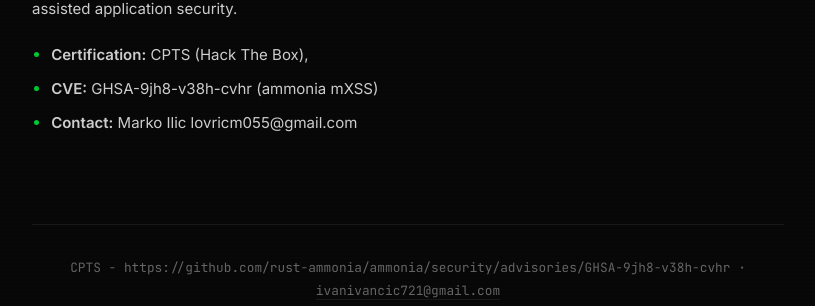
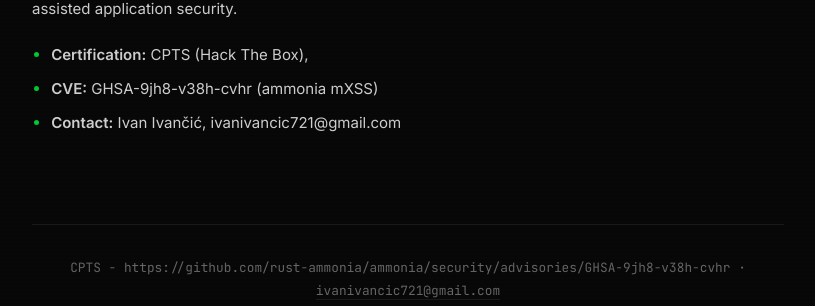
Before and after one commit to Ivan09999/Ivan09999.github.io, a Jekyll site: the page built from index.md, in a window 1280 px wide. Shown: the part 597-903 px from the top of the page, without its empty margins (232-1047 px from the left). Built offline with Jekyll 4.4.1, drawn with Linux system fonts in a browser that asks for light colours.

Commit message:
Update contact information in index.md

```diff
--- a/index.md
+++ b/index.md
@@ -18,4 +18,4 @@ Application Security Researcher focused on vulnerability research, offensive sec
 
 - **Certification:** CPTS (Hack The Box),
 - **CVE:** GHSA-9jh8-v38h-cvhr (ammonia mXSS)
-- **Contact:** Marko Ilic lovricm055@gmail.com
+- **Contact:** Ivan Ivančić, ivanivancic721@gmail.com
```
